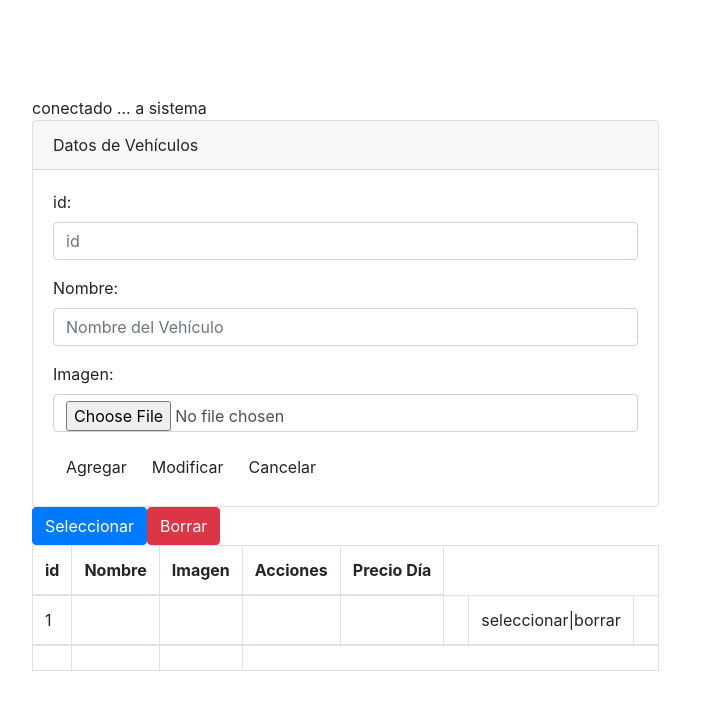
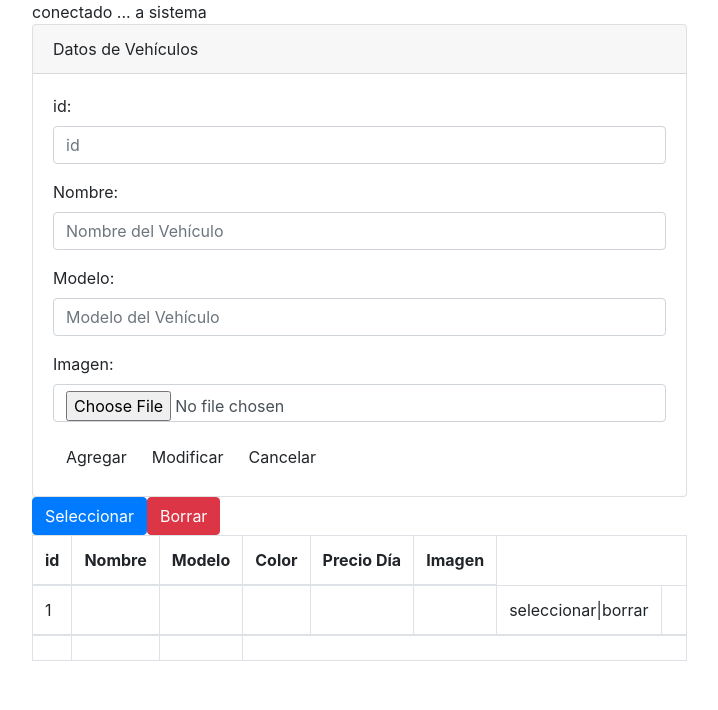
Before and after one commit to roxanfarias/primero, a PHP site: page /Administrador/seccion2/productos.php in a window 1280 px wide. Shown: the part 56-766 px from the top of the page, without its empty margins (38-756 px from the left). Run offline with PHP 8.4, Linux system fonts and the light colour scheme; tables that the repository leaves empty or names only in its code hold one stand-in row (values such as "Sample post"); data that the repository does not hold is empty.

Commit message:
Agreg Nom a colum

```diff
--- a/Administrador/seccion2/productos.php
+++ b/Administrador/seccion2/productos.php
@@ -34,13 +34,10 @@
 
 $txtid=(isset($_POST["txtid"]))?$_POST["txtid"]:"";
 $txtNombre=(isset($_POST["txtNombre"]))?$_POST["txtNombre"]:"";
+$txtModelo=(isset($_POST["txtModelo"]))?$_POST["txtModelo"]:"";
 $txtImagen=(isset($_FILES["txtImagen"]["name"]))?$_FILES["txtImagen"]["name"]:"";
 $accion=(isset($_POST["accion"]))?$_POST["accion"]:"";
 
-echo $txtid."<br/>";
-echo $txtNombre."<br/>";
-echo $txtImagen."<br/>";
-echo $accion."<br/>";
 ?>
 
 <?php
@@ -66,8 +63,8 @@ echo $ex->getMessage();
 
            case "Agregar":
 
-            $sentenciaSQL=$conexion->prepare("INSERT INTO `cars` (Nombre`, `Modelo`, `Color`, `PrecioDia`, `Imagen`)
-                                                 VALUES (:Nombre, :Color, :PrecioDia, :Imagen);");
+            $sentenciaSQL=$conexion->prepare("INSERT INTO `cars` (`Nombre`,`Modelo`,`Color`,`PrecioDia`, `Imagen`)
+                                                 VALUES (:Nombre,:Modelo, :Color, :PrecioDia, :Imagen);");
             $arrayInsert = [
                 "Nombre" => $txtNombre,
                 "Modelo" => $txtModelo,
@@ -75,9 +72,6 @@ echo $ex->getMessage();
                 "PrecioDia"=>"",
                 "Imagen"=>""
             ];
-
-
-
 
 
             $sentenciaSQL->execute($arrayInsert);
@@ -88,23 +82,25 @@ echo $ex->getMessage();
             break;
 
              case"Modificar":
-            echo "presionado boton Modificar";
+             echo "presionado boton Modificar";
              break;
 
              case"Cancelar":
-            echo "presionado boton Cancelar";
+             echo "presionado boton Cancelar";
              break;
 
-
              case"Seleccionar":
-                echo "presionado boton Seleccionar";
+             echo "presionado boton Seleccionar";
                  break;
 
-                 case"Borrar":
-                    echo "presionado boton Borrar";
+             case"Borrar":
+             echo "presionado boton Borrar";
                      break;
 
                  }
+
+
+
              $sentenciaSQL=$conexion->prepare("Select * From cars");
              $sentenciaSQL->execute();
              $listacars=$sentenciaSQL->fetchAll(PDO::FETCH_ASSOC);
@@ -140,6 +136,14 @@ echo $ex->getMessage();
 </div>
 
 <div class = "form-group">
+<label for="txtNombre">Modelo:</label>
+<input type="text" class="form-control" name="txtModelo" id="txtModelo"placeholder="Modelo del Vehículo">
+
+</div>
+
+
+
+<div class = "form-group">
 <label for="txtNombre">Imagen:</label>
 <input type="file" class="form-control" name="txtImagen" id="txtImagen"placeholder="Nombre del Vehículo">
 </div>
@@ -165,9 +169,10 @@ echo $ex->getMessage();
             <tr>
                 <th>id</th>
                 <th>Nombre</th>
+                <th>Modelo</th>
+                <th>Color</th>
+                <th>Precio Día</th>
                 <th>Imagen</th>
-                <th>Acciones</th>
-                <th>Precio Día</th>
 
             </tr>
         </thead>
@@ -179,7 +184,7 @@ echo $ex->getMessage();
             <td><?php echo $cars["Nombre"]; ?></td>
             <td><?php echo $cars["Modelo"]; ?></td>
             <td><?php echo $cars["Color"]; ?></td>
-            <td><?php echo $cars["PrecioDía"]; ?></td>
+            <td><?php echo $cars["PrecioDia"]; ?></td>
             <td><?php echo $cars["Imagen"]; ?></td>
 
                 <td>
```
